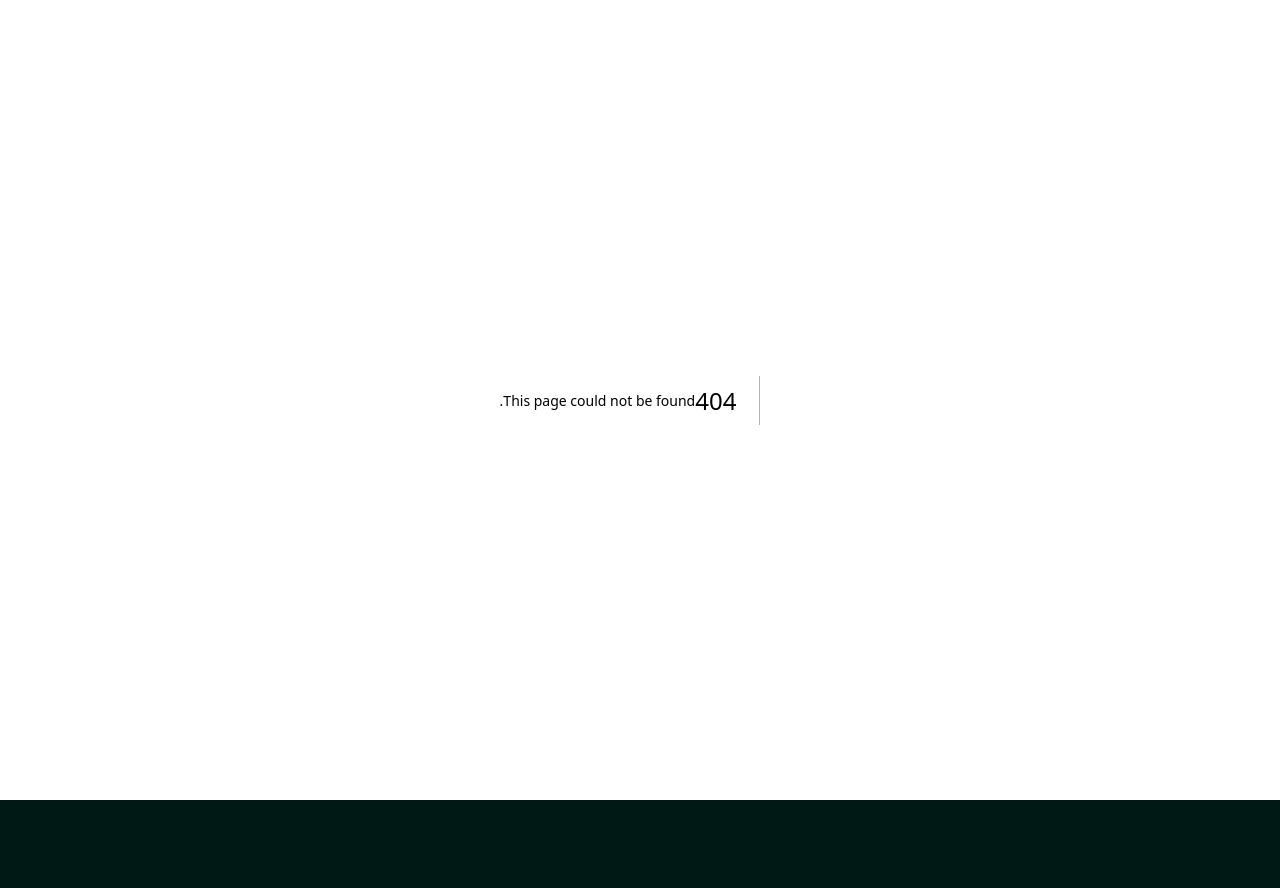
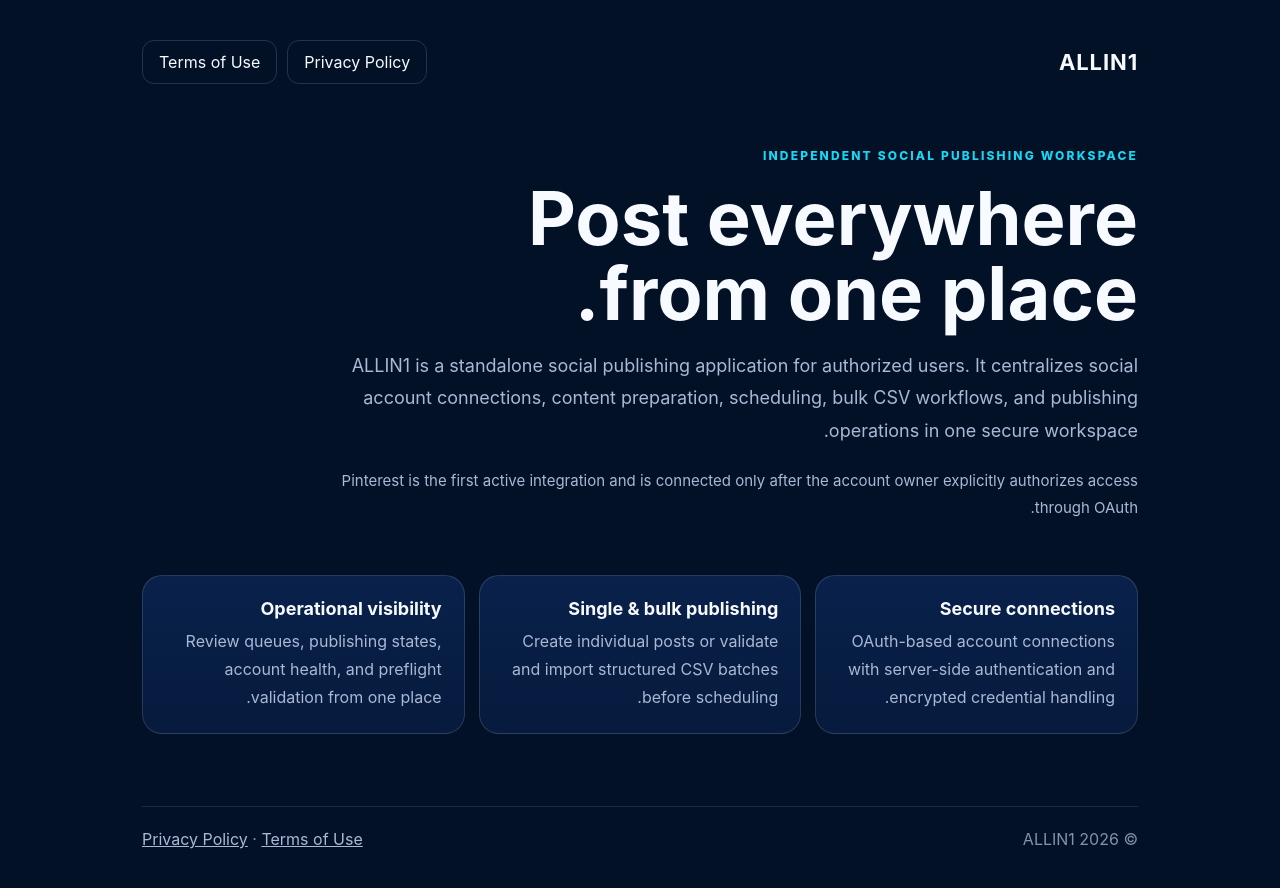
Before and after one commit to hma2026/Saudi800800, a Next.js app: page /allin1 in a window 1280 px wide. Before the commit this address had no page. Shown: the top 888 px of the page. Before the commit the page ends 800 px from the top, so only its background shows below. Built offline with nearby package versions, Linux system fonts and the light colour scheme.

Commit message:
Add standalone ALLIN1 public app page

```diff
--- /dev/null
+++ b/app/allin1/page.tsx
@@ -0,0 +1,77 @@
+import type { Metadata } from 'next';
+import Link from 'next/link';
+
+export const metadata: Metadata = {
+  title: 'ALLIN1 — Post Everywhere From One Place',
+  description: 'ALLIN1 is an independent social publishing workspace for authorized users.',
+};
+
+const shell: React.CSSProperties = {
+  minHeight: '100vh',
+  background: '#031127',
+  color: '#F7FAFF',
+  fontFamily: 'Inter, Arial, sans-serif',
+};
+
+const wrap: React.CSSProperties = {
+  maxWidth: 1040,
+  margin: '0 auto',
+  padding: '40px 22px 72px',
+};
+
+const card: React.CSSProperties = {
+  border: '1px solid rgba(169,185,212,.20)',
+  background: 'linear-gradient(180deg, rgba(10,35,78,.92), rgba(6,27,63,.94))',
+  borderRadius: 20,
+  padding: 22,
+};
+
+const linkStyle: React.CSSProperties = {
+  minHeight: 44,
+  display: 'inline-flex',
+  alignItems: 'center',
+  justifyContent: 'center',
+  padding: '10px 16px',
+  borderRadius: 12,
+  border: '1px solid rgba(169,185,212,.20)',
+  color: '#F7FAFF',
+  textDecoration: 'none',
+};
+
+export default function AllIn1InfoPage() {
+  return (
+    <main style={shell}>
+      <div style={wrap}>
+        <nav style={{display:'flex',justifyContent:'space-between',alignItems:'center',gap:16,flexWrap:'wrap',marginBottom:64}}>
+          <strong style={{fontSize:22,letterSpacing:'.04em'}}>ALLIN1</strong>
+          <div style={{display:'flex',gap:10,flexWrap:'wrap'}}>
+            <Link href="/allin1/privacy" style={linkStyle}>Privacy Policy</Link>
+            <Link href="/allin1/terms" style={linkStyle}>Terms of Use</Link>
+          </div>
+        </nav>
+
+        <section style={{display:'grid',gap:18,maxWidth:820}}>
+          <div style={{fontSize:12,fontWeight:800,letterSpacing:'.18em',color:'#19D7F4'}}>INDEPENDENT SOCIAL PUBLISHING WORKSPACE</div>
+          <h1 style={{fontSize:'clamp(42px,8vw,74px)',lineHeight:1.02,margin:0}}>Post everywhere<br/>from one place.</h1>
+          <p style={{fontSize:18,lineHeight:1.8,color:'#A9B9D4',margin:0}}>
+            ALLIN1 is a standalone social publishing application for authorized users. It centralizes social account connections, content preparation, scheduling, bulk CSV workflows, and publishing operations in one secure workspace.
+          </p>
+          <p style={{fontSize:15,lineHeight:1.8,color:'#A9B9D4',margin:'2px 0 0'}}>
+            Pinterest is the first active integration and is connected only after the account owner explicitly authorizes access through OAuth.
+          </p>
+        </section>
+
+        <section style={{display:'grid',gridTemplateColumns:'repeat(auto-fit,minmax(220px,1fr))',gap:14,marginTop:54}}>
+          <article style={card}><h2 style={{margin:'0 0 8px',fontSize:18}}>Secure connections</h2><p style={{margin:0,color:'#A9B9D4',lineHeight:1.75}}>OAuth-based account connections with server-side authentication and encrypted credential handling.</p></article>
+          <article style={card}><h2 style={{margin:'0 0 8px',fontSize:18}}>Single & bulk publishing</h2><p style={{margin:0,color:'#A9B9D4',lineHeight:1.75}}>Create individual posts or validate and import structured CSV batches before scheduling.</p></article>
+          <article style={card}><h2 style={{margin:'0 0 8px',fontSize:18}}>Operational visibility</h2><p style={{margin:0,color:'#A9B9D4',lineHeight:1.75}}>Review queues, publishing states, account health, and preflight validation from one place.</p></article>
+        </section>
+
+        <footer style={{marginTop:72,paddingTop:22,borderTop:'1px solid rgba(169,185,212,.16)',color:'#8292ac',display:'flex',justifyContent:'space-between',gap:14,flexWrap:'wrap'}}>
+          <span>© 2026 ALLIN1</span>
+          <span><Link href="/allin1/privacy" style={{color:'#A9B9D4'}}>Privacy Policy</Link> · <Link href="/allin1/terms" style={{color:'#A9B9D4'}}>Terms of Use</Link></span>
+        </footer>
+      </div>
+    </main>
+  );
+}
```
